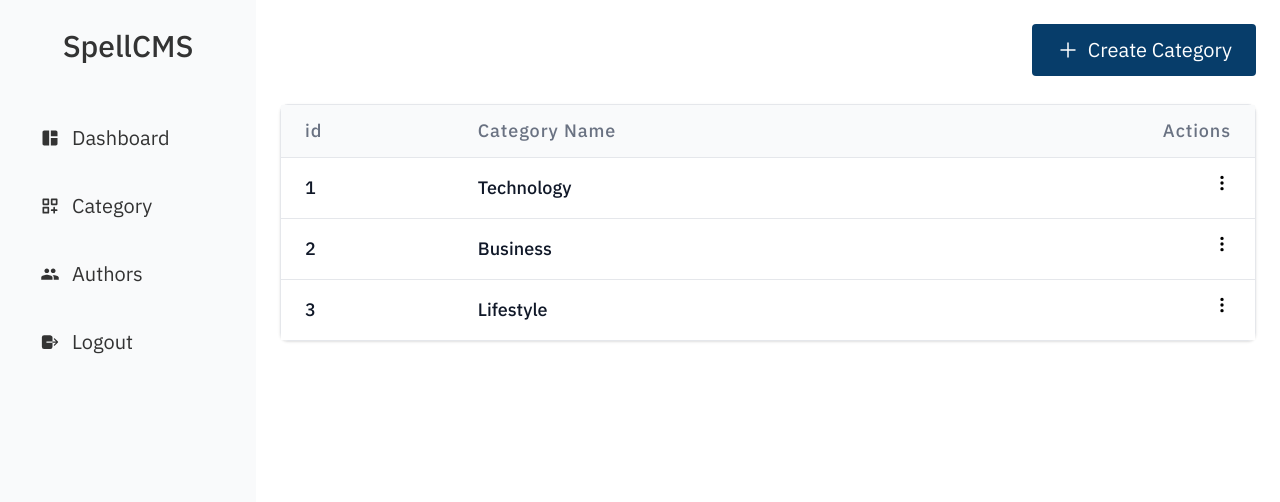
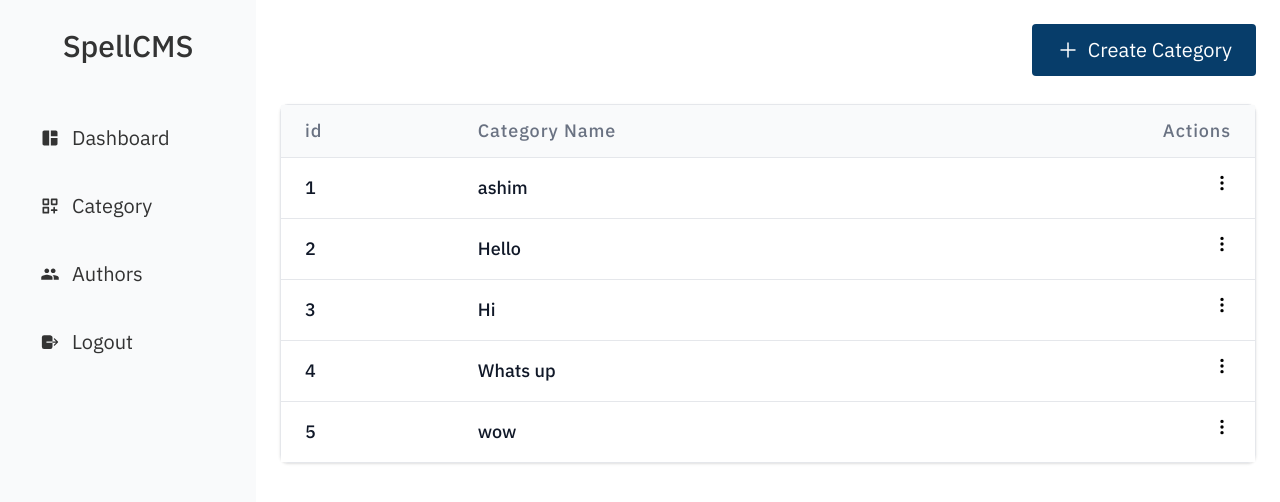
Before and after one commit to itsashim/SpellCMS, a React (Vite) app: page /category in a window 1280 px wide. Shown: the top 502 px of the page. Built offline with nearby package versions, Linux system fonts and the light colour scheme; data requests are answered from the project's data file; sample sign-in values are in the browser's storage.

Commit message:
feat: create new category in the app

```diff
--- a/db.json
+++ b/db.json
@@ -5,7 +5,10 @@
       "title": "Getting Started with React",
       "author": "Jane Doe",
       "category": "Technology",
-      "tags": ["react", "frontend"],
+      "tags": [
+        "react",
+        "frontend"
+      ],
       "status": "published",
       "createdAt": "2023-07-20T09:00:00Z",
       "content": "Learn React fundamentals...",
@@ -16,7 +19,10 @@
       "title": "State Management in 2023",
       "author": "John Smith",
       "category": "Technology",
-      "tags": ["zustand", "react-query"],
+      "tags": [
+        "zustand",
+        "react-query"
+      ],
       "status": "draft",
       "createdAt": "2023-07-18T14:30:00Z",
       "content": "Comparing state solutions...",
@@ -24,9 +30,26 @@
     }
   ],
   "categories": [
-    { "id": 1, "name": "Technology" },
-    { "id": 2, "name": "Business" },
-    { "id": 3, "name": "Lifestyle" }
+    {
+      "id": 1,
+      "name": "ashim"
+    },
+    {
+      "id": 2,
+      "name": "Hello"
+    },
+    {
+      "id": 3,
+      "name": "Hi"
+    },
+    {
+      "id": 4,
+      "name": "Whats up"
+    },
+    {
+      "id": 5,
+      "name": "wow"
+    }
   ],
   "authors": [
     {
--- a/src/App.tsx
+++ b/src/App.tsx
@@ -2,6 +2,8 @@ import './App.css'
 import { AuthProvider } from './context/AuthContext';
 import { QueryClient, QueryClientProvider } from '@tanstack/react-query';
 import AppRoutes from './routes/AppRoutes';
+
+
 const queryClient = new QueryClient();
 
 function App() {
--- a/src/api/categories.ts
+++ b/src/api/categories.ts
@@ -9,3 +9,8 @@ export const getCategories = async ():Promise<Category[]> => {
   const response = await apiClient.get('/categories');
   return response.data;
 };
+
+export const createCategories = async (data: Category) => {
+  const response = await apiClient.post("/categories", data);
+  return response.data;
+};
--- a/src/components/ui/Category/CreateCategoryForm.tsx
+++ b/src/components/ui/Category/CreateCategoryForm.tsx
@@ -1,7 +1,10 @@
-import { useForm } from "react-hook-form"
-
+import { useForm } from "react-hook-form";
 import { z } from "zod";
 import { zodResolver } from "@hookform/resolvers/zod";
+// import { useMutation } from "@tanstack/react-query";
+// import { createCategories } from "../../../api/categories";
+import { useCategories, useCategoriesMutation } from "../../../hooks/useCategories";
+import { useNavigate } from "react-router";
 
 // Schema validation
 const categorySchema = z.object({
@@ -11,29 +14,56 @@ const categorySchema = z.object({
 type CategoryFormData = z.infer<typeof categorySchema>;
 
 function CreateCategoryForm() {
-   const {
+  const { data: categories = [] } = useCategories();
+  const {mutate} = useCategoriesMutation();
+  const navigate = useNavigate();
+
+  const {
     register,
     handleSubmit,
-    formState: {errors}
+    formState: { errors },
   } = useForm<CategoryFormData>({
     resolver: zodResolver(categorySchema),
   });
 
-  const onSubmit = (data: CategoryFormData) => {
-    console.log("Form Data", data);
+  const onSubmit = async (data: CategoryFormData) => {
+    const newCategory = {
+      id: categories.length + 1,
+      name: data.name,
+    };
+    navigate("/category")
+    mutate(newCategory);
   };
+
   return (
-    <form onSubmit={handleSubmit(onSubmit)} className="max-w-[800px] mx-auto p-5 rounded-sm shadow-2xs mt-10">
-        <div className="mb-4 ">
-            <label className="block text-lg font-semibold mb-2" htmlFor="name">Category Name</label>
-            <input className="border-1 px-3 py-2 border-bd-gray w-full text-xl" type='text' placeholder='Category Name' {...register("name")}/>
+    <form
+      onSubmit={handleSubmit(onSubmit)}
+      className="max-w-[800px] mx-auto p-5 rounded-sm shadow-2xs mt-10"
+    >
+      <div className="mb-4">
+        <label
+          className="block text-lg font-semibold mb-2"
+          htmlFor="name"
+        >
+          Category Name
+        </label>
+        <input
+          className="border-1 px-3 py-2 border-bd-gray w-full text-xl"
+          type="text"
+          placeholder="Category Name"
+          {...register("name")}
+        />
         {errors.name && (
-          <p className="text-red-500 text-sm mt-1">{errors.name.message}</p>
+          <p className="text-red-500 text-sm mt-1">
+            {errors.name.message}
+          </p>
         )}
-        </div>
-        <button type="submit" className="btn-primary w-full">Submit</button>
+      </div>
+      <button type="submit" className="btn-primary w-full">
+        Submit
+      </button>
     </form>
-  )
+  );
 }
 
-export default CreateCategoryForm
+export default CreateCategoryForm;
--- a/src/components/ui/Dashboard/DashboardLayout.tsx
+++ b/src/components/ui/Dashboard/DashboardLayout.tsx
@@ -1,11 +1,14 @@
 import Sidebar from './Sidebar'
 import { type ReactNode } from 'react';
+import { Toaster } from 'sonner';
 
 interface DashboardLayoutProps {
   children: ReactNode;
 }
 function DashboardLayout({children}: DashboardLayoutProps) {
   return (
+    <>
+    <Toaster position="top-center" duration={2000}/>
     <div className="grid grid-cols-[auto_1fr] min-h-screen">
         <Sidebar />
       <main className="p-6 overflow-auto">
@@ -14,6 +17,7 @@ function DashboardLayout({children}: DashboardLayoutProps) {
         </section>
       </main>
     </div>
+    </>
   )
 }
 
--- a/src/hooks/useCategories.ts
+++ b/src/hooks/useCategories.ts
@@ -1,5 +1,6 @@
-import { useQuery } from '@tanstack/react-query';
-import { getCategories } from '../api/categories';
+import { useMutation, useQuery } from '@tanstack/react-query';
+import {  createCategories, getCategories } from '../api/categories';
+import { toast } from 'sonner';
 
 export const useCategories = () => {
   return useQuery({
@@ -8,3 +9,13 @@ export const useCategories = () => {
     staleTime: 1000 * 60 * 5,
   });
 };
+
+export const useCategoriesMutation = ()=>{
+  return useMutation({
+    mutationFn: createCategories,
+    onSuccess: () => {
+      toast.success("Category Created")
+    },
+
+  })
+}
--- /dev/null
+++ b/src/hooks/useCategoriesMutation.ts
@@ -0,0 +1,9 @@
+import React from 'react'
+
+function useCategoriesMutation() {
+  return (
+    <div>useCategoriesMutation</div>
+  )
+}
+
+export default useCategoriesMutation
```
Also changed, not shown: src/api/posts.ts (line endings or trailing spaces). Lines whose indentation alone changed are shown as unchanged.
